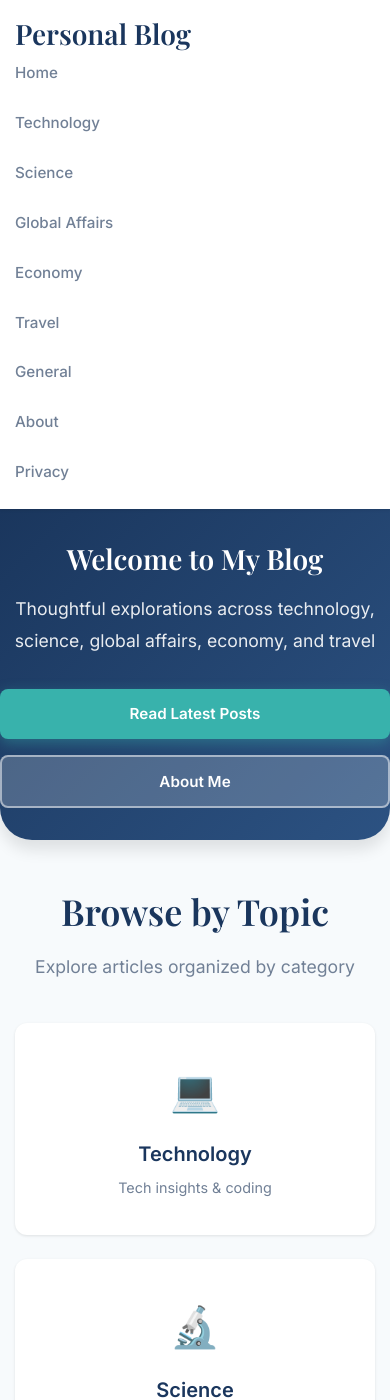
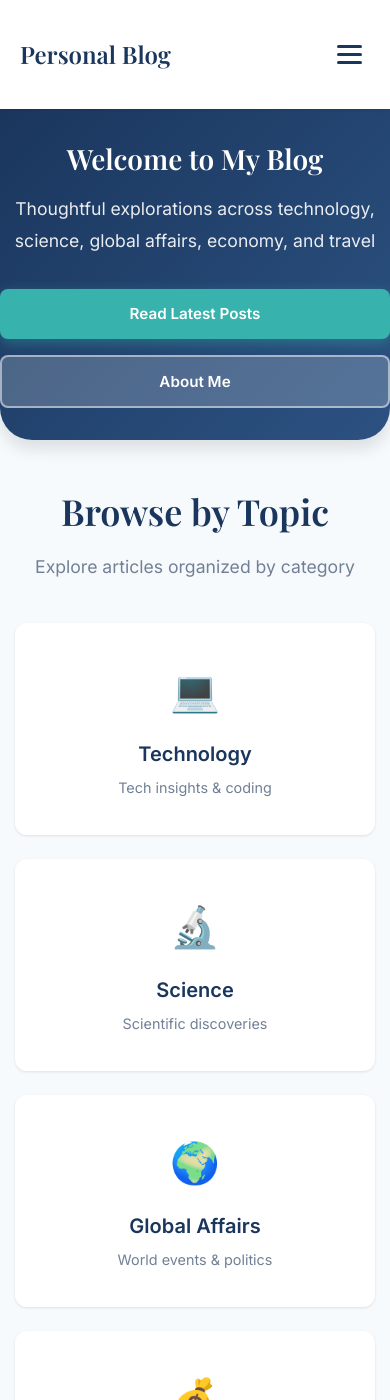
Before and after one commit to shisuiUchiha/shisuiuchiha.github.io, a Jekyll site: the page built from index.md, in a window 390 px wide and 1400 px high. Built offline with Jekyll 4.4.1, drawn with Linux system fonts in a browser that asks for light colours.

Commit message:
mobile friendly

```diff
--- a/_layouts/default.html
+++ b/_layouts/default.html
@@ -40,7 +73,16 @@
   <div class="container">
     <h1><a href="/">Personal Blog</a></h1>
 
-    <nav>
+    <!-- Mobile Menu Toggle Button -->
+    <button class="mobile-menu-toggle" id="mobile-menu-toggle" aria-label="Toggle navigation">
+      <span></span>
+      <span></span>
+      <span></span>
+    </button>
+
+    <!-- Navigation Container -->
+    <div class="nav-container" id="nav-container">
+      <nav id="nav">
         <a href="/">Home</a>
         <a href="/topics/technology">Technology</a>
         <a href="/topics/science">Science</a>
@@ -51,6 +93,7 @@
         <a href="/about">About</a>
         <a href="/privacy">Privacy</a>
       </nav>
+    </div>
   </div>
 </header>
 
--- a/assets/css/style.css
+++ b/assets/css/style.css
@@ -736,6 +736,42 @@
   }
 }
 
+/* ===== MOBILE MENU STYLES ===== */
+.mobile-menu-toggle {
+  display: none;
+  background: none;
+  border: none;
+  cursor: pointer;
+  padding: 0.5rem;
+  z-index: 1002;
+}
+
+.mobile-menu-toggle span {
+  display: block;
+  width: 25px;
+  height: 3px;
+  background: var(--primary);
+  margin: 5px 0;
+  transition: var(--transition-normal);
+  border-radius: 2px;
+}
+
+.mobile-menu-toggle.active span:nth-child(1) {
+  transform: rotate(45deg) translate(8px, 8px);
+}
+
+.mobile-menu-toggle.active span:nth-child(2) {
+  opacity: 0;
+}
+
+.mobile-menu-toggle.active span:nth-child(3) {
+  transform: rotate(-45deg) translate(7px, -7px);
+}
+
+.nav-container {
+  display: block;
+}
+
 /* ===== RESPONSIVE DESIGN ===== */
 @media (max-width: 768px) {
   h1 { font-size: 2rem; }
@@ -749,10 +785,77 @@
     font-size: 1.1rem;
   }
 
+  /* Mobile Header */
+  header .container {
+    display: flex;
+    justify-content: space-between;
+    align-items: center;
+    padding: 1rem 20px;
+  }
+
+  header h1 {
+    margin: 0;
+    font-size: 1.5rem;
+  }
+
+  /* Mobile Menu Toggle */
+  .mobile-menu-toggle {
+    display: block;
+  }
+
+  /* Navigation Container */
+  .nav-container {
+    position: fixed;
+    top: 0;
+    left: 0;
+    width: 100%;
+    height: 100vh;
+    background: rgba(255, 255, 255, 0.98);
+    backdrop-filter: blur(10px);
+    padding-top: 80px;
+    transform: translateY(-100%);
+    transition: transform var(--transition-normal);
+    z-index: 1001;
+    overflow-y: auto;
+  }
+
+  .nav-container.nav-open {
+    transform: translateY(0);
+  }
+
+  /* Navigation Links */
   nav {
     flex-direction: column;
-    align-items: flex-start;
-    gap: 0.5rem;
+    align-items: center;
+    gap: 0;
+    padding: 0;
+  }
+
+  nav a {
+    width: 100%;
+    text-align: center;
+    padding: 1rem 0;
+    font-size: 1.25rem;
+    border-bottom: 1px solid var(--border);
+    color: var(--primary);
+  }
+
+  nav a::before {
+    display: none;
+  }
+
+  nav a:hover {
+    background: var(--bg-body);
+    color: var(--accent);
+  }
+
+  nav a:last-child {
+    border-bottom: none;
+  }
+
+  /* Prevent body scroll when menu is open */
+  body.nav-open {
+    overflow: hidden;
   }
 
   .posts-grid {
@@ -768,7 +871,7 @@
     font-size: 2rem;
   }
 
-  .container {
+  .container:not(header .container) {
     padding: 0 15px;
   }
 }
```
Also changed, not shown: other parts of _layouts/default.html (+33 -0 lines). Lines whose indentation alone changed are shown as unchanged.
